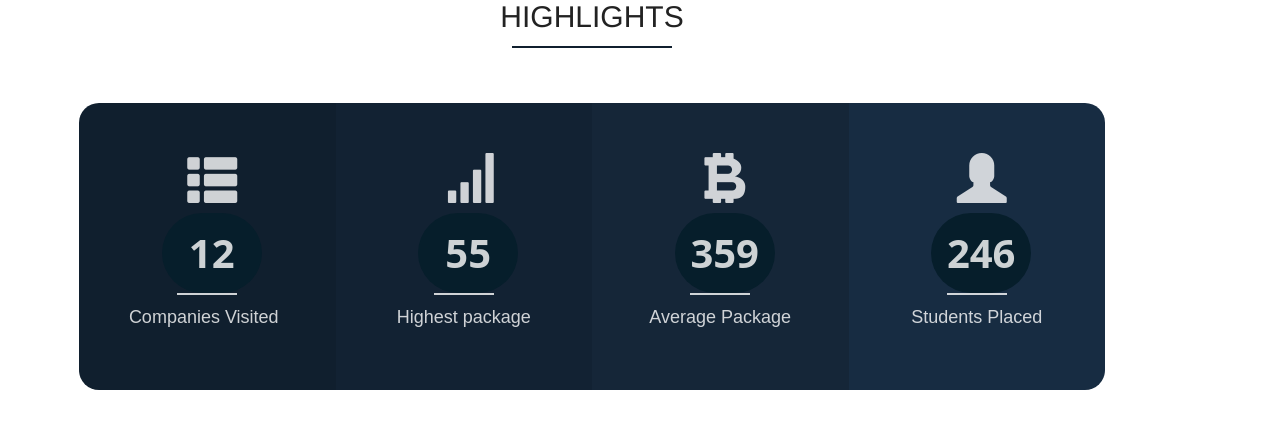
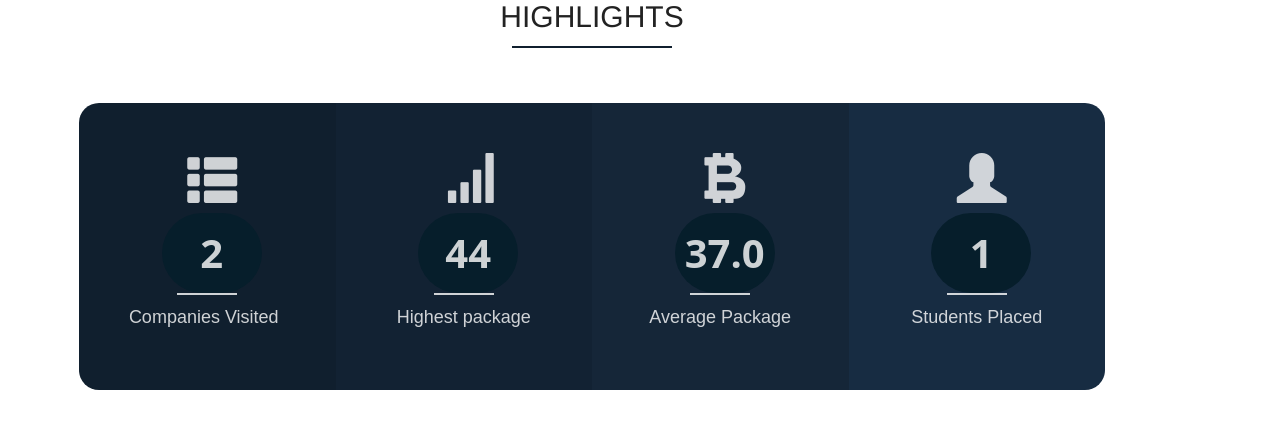
Before and after one commit to r00tDada/Mini_Project_Semester_7, a Django app: page / in a window 1280 px wide. Shown: the part 644-1084 px from the top of the page. Run offline with Django 3.2, Linux system fonts and the light colour scheme; data comes from the database, SQL or seed files in the repository; both versions use the stored data as it was after the commit; parts of the project's set-up code (start-up, migrations or seed data) failed here and were passed over; some libraries are stand-ins or nearby versions.

Commit message:
ADD dynamic stats on landing page

```diff
--- a/pcell/models.py
+++ b/pcell/models.py
@@ -8,11 +8,11 @@ import datetime
 class company(models.Model):
     company_name = models.CharField(max_length=100)
     company_location = models.CharField(max_length=100)
-    company_ctc = models.CharField(max_length=100)
+    company_ctc = models.IntegerField()
     company_category = models.CharField(max_length=100)
-    job_profile = models.CharField(max_length=100)
-    job_eligibility = models.CharField(max_length=100)
-    job_skills = models.CharField(max_length=100)
+    job_profile = models.CharField(max_length=1000)
+    job_eligibility = models.CharField(max_length=1000)
+    job_skills = models.CharField(max_length=1000)
     job_details = models.TextField()
     visited_year=models.IntegerField(default=datetime.date.today().year)
 
--- a/placement/templates/placement/index.html
+++ b/placement/templates/placement/index.html
@@ -22,30 +22,31 @@
 <div id="projectFacts" class="sectionClass">
     <!-- <div class="fullWidth eight columns"> -->
     <div class="projectFactsWrap ">
-        <div class="item wow fadeInUpBig animated animated" data-number="12" style="visibility: visible;">
+        <div class="item wow fadeInUpBig animated animated" data-number="{{companies_visited}}" style="visibility: visible;">
             <i class="glyphicon glyphicon-th-list"></i>
-            <p id="number1" class="number">12</p>
+            <!-- <p id="number1" class="number">{{companies_visited}}</p> -->
+            <p class="number">{{companies_visited}}</p>
             <span></span>
             <p style="font-family:
                         'Genos', sans-serif; margin-left: 38px">Companies Visited</p>
         </div>
-        <div class="item wow fadeInUpBig animated animated" data-number="55" style="visibility: visible;">
+        <div class="item wow fadeInUpBig animated animated" data-number={{highest}} style="visibility: visible;">
             <i class="glyphicon glyphicon-signal"></i>
-            <p id="number2" class="number">55</p>
+            <p  class="number">{{highest}}</p>
             <span></span>
             <p style="font-family:
                         'Genos', sans-serif; margin-left: 45px">Highest package</p>
         </div>
-        <div class="item wow fadeInUpBig animated animated" data-number="359" style="visibility: visible;">
+        <div class="item wow fadeInUpBig animated animated" data-number={{average}} style="visibility: visible;">
             <i class="glyphicon glyphicon-bitcoin"></i>
-            <p id="number3" class="number">359</p>
+            <p  class="number">{{average}}</p>
             <span></span>
             <p style="font-family:
                         'Genos',sans-serif; margin-left: 45px">Average Package</p>
         </div>
-        <div class="item wow fadeInUpBig animated animated" data-number="246" style="visibility: visible;">
+        <div class="item wow fadeInUpBig animated animated" data-number={{placed}} style="visibility: visible;">
             <i class="glyphicon glyphicon-user"></i>
-            <p id="number4" class="number">246</p>
+            <p class="number">{{placed}}</p>
             <span></span>
             <p style="font-family:
                         'Genos', sans-serif; margin-left: 45px">Students Placed</p>
--- a/placement/views.py
+++ b/placement/views.py
@@ -3,6 +3,7 @@ from . import posted
 from django.shortcuts import render, redirect
 from .models import application
 from pcell.models import company, Post
+from users.models import Profile
 from django.contrib import messages
 from django.contrib.auth.decorators import login_required
 from django.core.exceptions import ObjectDoesNotExist
@@ -13,8 +14,38 @@ from pytz import timezone
 from datetime import datetime
 
 
+
 def index(request):
-    return render(request, "placement/index.html")
+    all_companies = company.objects.filter(visited_year=datetime.now().year)
+    companies_count=0
+    average=0
+    highest=0
+    for comp in all_companies:
+        companies_count+=1
+        average+=comp.company_ctc
+        if( comp.company_ctc > highest):
+            highest=comp.company_ctc
+        print(comp.company_ctc)
+
+    average=average/companies_count
+
+    all_users = Profile.objects.all()
+    offer = []
+    placed=0
+    for i in range(len(all_users)):
+        if all_users[i].placed_in != 'NoOffer':
+            placed+=1
+            offer.append(all_users[i])
+
+
+
+    return render(request, "placement/index.html", {
+        'companies_visited' : companies_count,
+        'average': average,
+        'highest':highest,
+        'placed':placed
+    })
+
 
 
 def show_campus(request):
@@ -22,8 +53,13 @@ def show_campus(request):
 
 
 def show_company(request):
-    all_companies = company.objects.filter(visited_year=datetime.now().year)
+
     if request.user.is_authenticated:
+        all_companies = company.objects.filter(visited_year=datetime.now().year)
+        companies_count=0
+        for comp in all_companies:
+            companies_count+=1
+
         try:
             entry = application.objects.get(name=request.user)
         except ObjectDoesNotExist:
@@ -34,7 +70,7 @@ def show_company(request):
         applied_applications = []
     return render(request, "placement/show_company.html", {
         'companies': all_companies,
-        'applied_applications': applied_applications,
+        'applied_applications': applied_applications
     })
 
 def resume(request):
```
Also changed, not shown: pcell/templates/pcell/index.html (+14 -12 lines), pcell/views.py (+28 -1 lines), db.sqlite3, pcell/migrations/0003_auto_20211125_1429.py (added).
